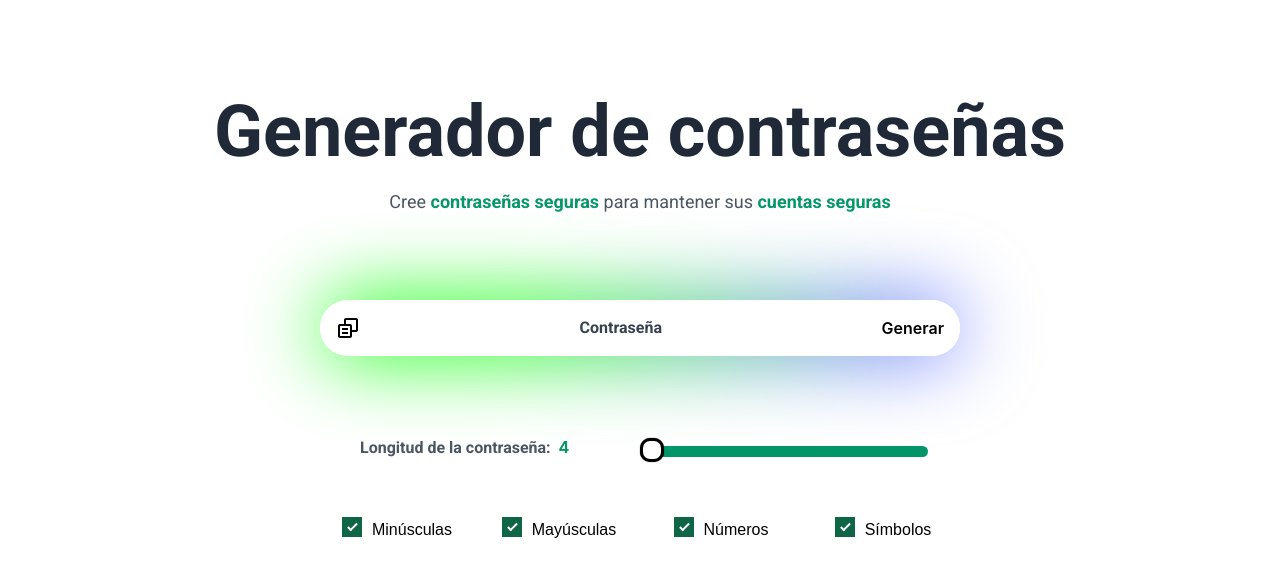
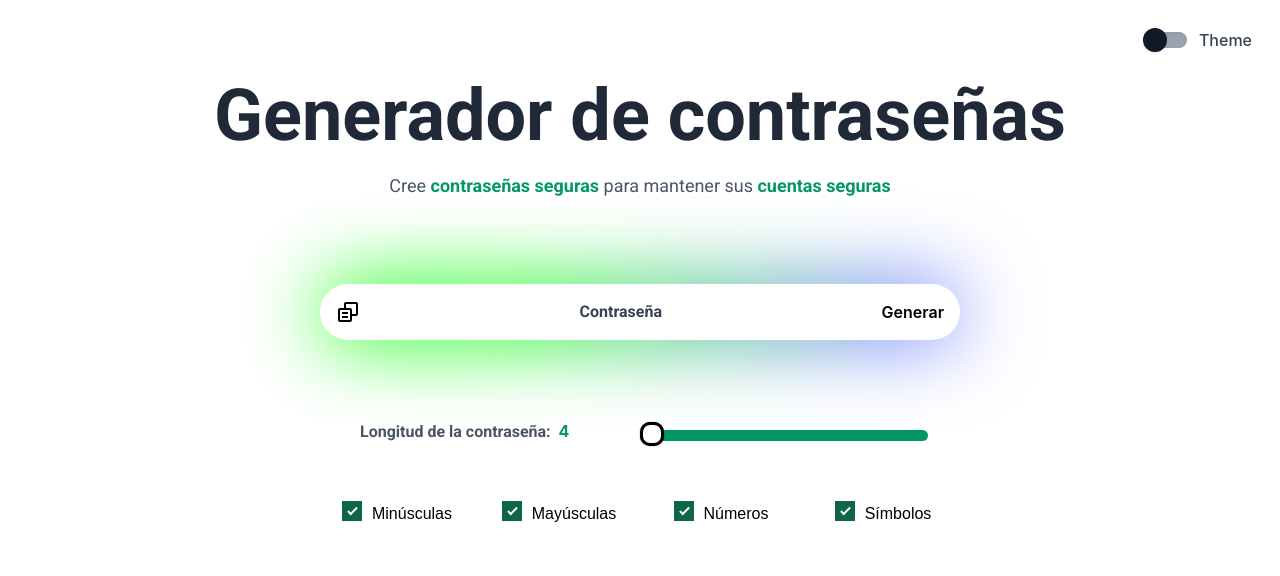
Before and after one commit to joajo13/react-password-generator, a React (Vite) app: page / in a window 1280 px wide. Shown: the top 576 px of the page. Built offline with nearby package versions, Linux system fonts and the light colour scheme.

Commit message:
Dark mode agregado

```diff
--- a/src/PasswordGeneratorApp.jsx
+++ b/src/PasswordGeneratorApp.jsx
@@ -3,6 +3,7 @@ import { Options } from "./components/Options";
 import { PasswordCard } from "./components/PasswordCard";
 import { Titles } from "./components/Titles";
 import { usePasswordGenerator } from "./hooks/usePasswordGenerator";
+import { Navbar } from "./components/Navbar";
 
 function PasswordGeneratorApp() {
   const {
@@ -44,6 +45,8 @@ function PasswordGeneratorApp() {
 
   return (
     <>
+      <div className="bg-white min-h-screen -z-10 dark:bg-gray-900">
+        <Navbar />
         <Toaster richColors />
         <Titles />
 
@@ -54,6 +57,7 @@ function PasswordGeneratorApp() {
         />
 
         <Options params={params} />
+      </div>
     </>
   );
 }
--- a/src/components/Checkbox.jsx
+++ b/src/components/Checkbox.jsx
@@ -2,7 +2,7 @@ import React from "react";
 
 export const Checkbox = React.memo(({ especs, onChange, name }) => {
   return (
-    <div className="flex flex-col items-center text-center justify-center">
+    <div className="flex flex-col items-center text-center justify-center dark:text-white">
       <label className="control control-checkbox m-0 p-0" htmlFor={name}>
         {name}
         <input
--- /dev/null
+++ b/src/components/Navbar.jsx
@@ -0,0 +1,25 @@
+export const Navbar = () => {
+  const handleToggleTheme = () => {
+    const body = document.querySelector("body");
+    body.classList.add("dark");
+  };
+
+  return (
+    <div className="flex justify-end px-7 py-7 ">
+      <label
+        htmlFor="toogleA"
+        className="flex items-center cursor-pointer"
+        onClick={handleToggleTheme}
+      >
+        <div className="relative">
+          <input id="toogleA" type="checkbox" className="sr-only" />
+          <div className="w-10 h-4 bg-gray-400 rounded-full shadow-inner"></div>
+          <div className="dot absolute w-6 h-6 bg-gray-900 rounded-full shadow -left-1 -top-1 transition"></div>
+        </div>
+        <div className="ml-3 text-gray-700 font-medium dark:text-white">
+          Theme
+        </div>
+      </label>
+    </div>
+  );
+};
--- a/src/components/Options.jsx
+++ b/src/components/Options.jsx
@@ -19,7 +19,7 @@ export const Options = React.memo(({ params }) => {
     <div className="flex flex-col items-center mt-4">
       <div className="flex flex-col md:grid md:grid-cols-2 p-4 font-bold text-gray-600 mt-4 text-center items-center ">
         <div className="w-72 md:text-start">
-          <label htmlFor="length" className="font-Roboto p-2">
+          <label htmlFor="length" className="font-Roboto p-2 dark:text-white">
             Longitud de la contraseña:
           </label>
           <span className="mr-6 text-emerald-600">{length}</span>
@@ -34,7 +34,7 @@ export const Options = React.memo(({ params }) => {
             max={32}
             value={length}
             onChange={handleLengthChange}
-            className="in-range:border-green-500"
+            className="rounded-full"
           />
         </div>
       </div>
--- a/src/components/PasswordCard.jsx
+++ b/src/components/PasswordCard.jsx
@@ -5,16 +5,20 @@ export const PasswordCard = React.memo(
   ({ copyToClipboard, handleClick, password }) => {
     return (
       <div className="flex justify-center mt-10">
-        <div className="box rounded-full max-w-full w-full mx-4 md:w-2/4 md:mx-auto mt-6 mb-6 inline-flex justify-between h-14 items-center">
+        <div className="box rounded-full max-w-full w-full mx-4 md:w-2/4 md:mx-auto mt-6 mb-6 inline-flex justify-between h-14 items-center dark:bg-slate-700">
           <button className="flex hover:bg-emerald-600 hover:bg-opacity-40 rounded-2xl p-2 ml-2 h-10 w-10 items-center font-semibold active:scale-90 duration-75">
-            <BiCopyAlt size={32} onClick={() => copyToClipboard(password)} />
+            <BiCopyAlt
+              size={32}
+              onClick={() => copyToClipboard(password)}
+              className="text-black dark:text-white"
+            />
           </button>
-          <p className="p-2 text-center font-Roboto font-semibold text-gray-700">
+          <p className="p-2 text-center font-Roboto font-semibold text-gray-700 dark:text-white">
             {password || "Contraseña"}
           </p>
           <button
             onClick={handleClick}
-            className="flex hover:bg-sky-600 font-semibold active:scale-90 duration-75 hover:bg-opacity-40 rounded-2xl p-2 mr-2 items-center"
+            className="flex hover:bg-sky-600 font-semibold active:scale-90 duration-75 hover:bg-opacity-40 dark:text-white rounded-2xl p-2 mr-2 items-center"
           >
             Generar
           </button>
--- a/src/components/Titles.jsx
+++ b/src/components/Titles.jsx
@@ -3,14 +3,18 @@ import React from "react";
 export const Titles = React.memo(() => {
   return (
     <>
-      <h1 className="mt-24 text-center text-7xl font-Roboto font-bold text-gray-800">
+      <h1 className=" text-center text-7xl font-Roboto font-bold text-gray-800 dark:text-white">
         Generador de contraseñas
       </h1>
-      <h2 className="p-5 text-center font-Roboto text-gray-600 text-lg">
+      <h2 className="p-5 text-center font-Roboto text-gray-600 dark:text-white text-lg">
         Cree{" "}
-        <span className="font-bold text-emerald-600">contraseñas seguras</span>{" "}
+        <span className="font-bold text-emerald-600 dark:text-emerald-500">
+          contraseñas seguras
+        </span>{" "}
         para mantener sus{" "}
-        <span className="font-bold text-emerald-600">cuentas seguras</span>
+        <span className="font-bold text-emerald-600 dark:text-emerald-500">
+          cuentas seguras
+        </span>
       </h2>
     </>
   );
--- a/src/index.css
+++ b/src/index.css
@@ -11,6 +11,7 @@
 .box {
   position: relative;
   background: white;
+  z-index: 1;
 }
 
 .box:before {
@@ -39,6 +40,11 @@
   left: 0;
   background: inherit;
   border-radius: inherit;
+}
+
+input:checked ~ .dot {
+  transform: translateX(100%);
+  background-color: white;
 }
 
 /*------------------------------------------input-------------------------------------------------*/
--- a/tailwind.config.js
+++ b/tailwind.config.js
@@ -4,6 +4,7 @@ export default {
     "./index.html",
     "./src/**/*.{js,ts,jsx,tsx}",
   ],
+  darkMode: 'class',
   theme: {
     extend: {
       boxShadow: {
```
Lines whose indentation alone changed are shown as unchanged.
